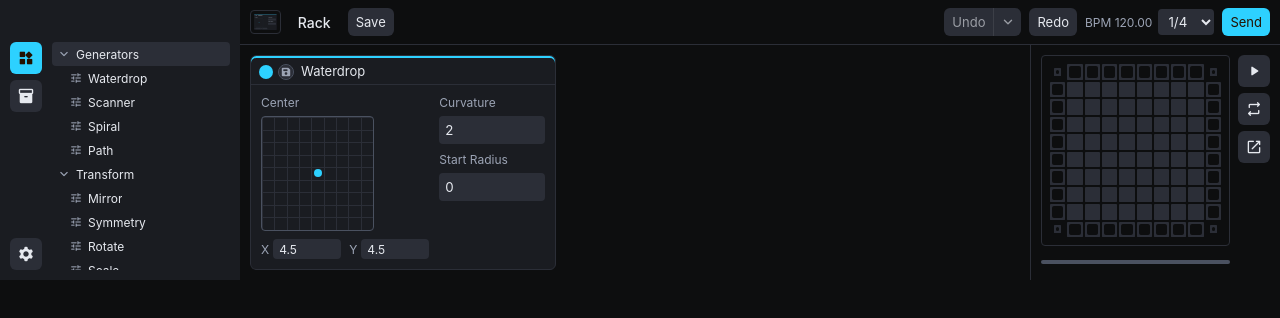
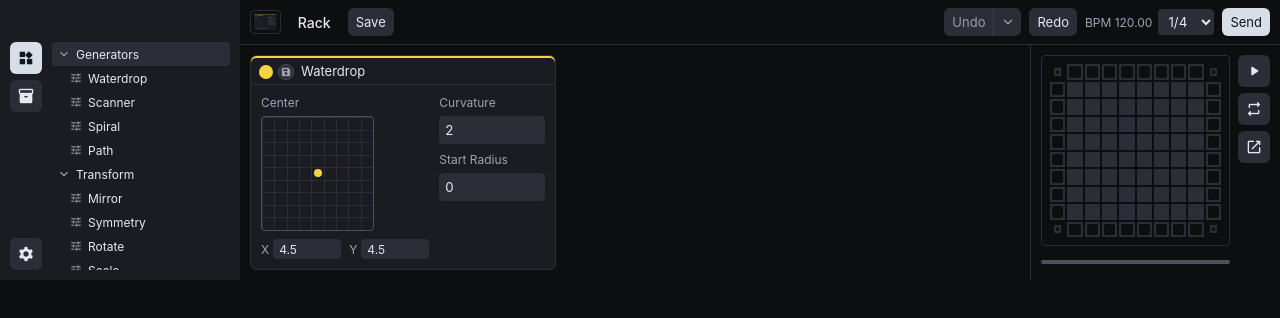
Before and after one commit to sihyunlts/compass, a Svelte app: page / in a window 1280 px wide. Shown: the top 318 px of the page. Built offline with nearby package versions, Linux system fonts and the light colour scheme.

Commit message:
feat(renderer): theme device category accents

```diff
--- a/src/renderer/components/DeviceCard.svelte
+++ b/src/renderer/components/DeviceCard.svelte
@@ -3,8 +3,9 @@
 <script lang="ts">
   /** Renders the shared device card shell and mounts the kind-specific editor body. */
   import { tick } from 'svelte';
+  import type { GeneratorDeviceNode } from '../../shared/model';
+  import { getDeviceBrowserCategory } from '../features/editor/device-browser-categories';
   import { getRendererDeviceDefinition } from '../../devices';
-  import type { GeneratorDeviceNode } from '../../shared/model';
 
   let {
     device,
@@ -62,9 +63,8 @@
   const isDeviceDisabled = $derived(!device.enabled || isDisabledByGroup);
   const isInlineRenaming = $derived(isRenaming && !isCollapsed);
   const deviceDefinition = $derived(getRendererDeviceDefinition(device.kind));
-  const deviceCardClass = $derived(
-    deviceDefinition.group === 'generator' ? 'device-card instrument' : 'device-card effect',
-  );
+  const deviceCategory = $derived(getDeviceBrowserCategory(device.kind));
+  const deviceCardStyle = $derived(`--device-category-accent:var(${deviceCategory.accentColorVar});`);
   const DeviceEditor = $derived(deviceDefinition.editor);
 
   $effect(() => {
@@ -94,7 +94,8 @@
 </script>
 
 <div
-  class={deviceCardClass}
+  class="device-card"
+  style={deviceCardStyle}
   class:is-disabled={isDeviceDisabled}
   class:is-collapsed={isCollapsed}
   class:is-selected={isSelected}
@@ -171,6 +172,8 @@
 
 <style lang="scss">
   .device-card {
+    --device-category-accent: var(--category-generators-500);
+    --accent-500: var(--device-category-accent);
     display: flex;
     flex-direction: column;
     flex: 0 0 auto;
@@ -185,13 +188,7 @@
       }
     }
 
-    &.instrument {
-      box-shadow: inset 0 .125rem 0 0 var(--accent-500);
-    }
-
-    &.effect {
-      box-shadow: inset 0 .125rem 0 0 var(--effect-500);
-    }
+    box-shadow: inset 0 .125rem 0 0 var(--device-category-accent);
 
     .device-head {
       padding: var(--gap-8) var(--gap-8) var(--gap-4);
@@ -214,6 +211,10 @@
         align-items: center;
         gap: var(--gap-6);
         flex: 0 0 auto;
+      }
+
+      .device-toggle:checked {
+        background-color: var(--device-category-accent);
       }
 
       .device-title,
--- a/src/renderer/components/TimeWindowEditor.svelte
+++ b/src/renderer/components/TimeWindowEditor.svelte
@@ -180,6 +180,7 @@
 
 <style lang="scss">
   .time-window-editor {
+    --time-window-accent: var(--device-category-accent, var(--category-time-500));
     display: flex;
     flex-direction: column;
     gap: var(--gap-8);
@@ -237,7 +238,7 @@
       cursor: pointer;
 
       &.selected {
-        background: var(--effect-500);
+        background: var(--time-window-accent);
         color: var(--neutral-00);
       }
     }
@@ -259,7 +260,7 @@
     padding: var(--gap-10) var(--gap-10) var(--gap-12);
 
     &.is-invalid {
-      border-color: var(--effect-500);
+      border-color: var(--time-window-accent);
 
       .time-window-selected-span {
         opacity: 0;
@@ -309,7 +310,7 @@
     min-width: 0;
     background:
       linear-gradient(180deg, rgb(var(--rgb-white) / 0.14), rgb(var(--rgb-white) / 0.04)),
-      var(--effect-500);
+      var(--time-window-accent);
     opacity: 0.88;
   }
 
@@ -317,7 +318,7 @@
     .time-window-selected-span {
       background:
         linear-gradient(180deg, rgb(var(--rgb-white) / 0.1), rgb(var(--rgb-white) / 0.02)),
-        var(--effect-500);
+        var(--time-window-accent);
       box-shadow:
         inset 0 0 0 1px rgb(var(--rgb-white) / 0.12),
         0 0 0 1px rgb(var(--rgb-black) / 0.18);
@@ -339,7 +340,7 @@
           rgb(var(--rgb-white) / 0.04) 12px
         ),
         linear-gradient(180deg, rgb(var(--rgb-white) / 0.12), rgb(var(--rgb-white) / 0.02)),
-        var(--effect-500);
+        var(--time-window-accent);
       opacity: 0.94;
     }
 
@@ -353,7 +354,7 @@
     bottom: 0;
     left: var(--playhead, 0%);
     width: 2px;
-    background: var(--accent-500);
+    background: var(--time-window-accent);
     transform: translateX(-1px);
     box-shadow: 0 0 0 1px rgb(var(--rgb-white) / 0.12);
   }
--- a/src/renderer/features/editor/device-browser-categories.ts
+++ b/src/renderer/features/editor/device-browser-categories.ts
@@ -5,9 +5,13 @@ import {
 } from '../../../devices';
 import type { BrowserTreeDeviceFolderNode, BrowserTreeDeviceLeafNode } from '../../components/browser-tree-types';
 
-interface DeviceBrowserCategoryDefinition {
+export type DeviceBrowserCategoryId = 'generators' | 'transform' | 'time' | 'utility';
+
+export interface DeviceBrowserCategoryDefinition {
+  categoryId: DeviceBrowserCategoryId;
   id: string;
   label: string;
+  accentColorVar: `--${string}`;
   deviceKinds: readonly RendererDeviceKind[];
 }
 
@@ -22,23 +26,31 @@ const toDeviceLeafNode = (
 
 const DEVICE_BROWSER_CATEGORY_DEFINITIONS = [
   {
+    categoryId: 'generators',
     id: 'device-group:generators',
     label: 'Generators',
+    accentColorVar: '--category-generators-500',
     deviceKinds: ['waterdrop', 'scanner', 'spiral', 'path'],
   },
   {
+    categoryId: 'transform',
     id: 'device-group:transform',
     label: 'Transform',
+    accentColorVar: '--category-transform-500',
     deviceKinds: ['mirror', 'symmetry', 'rotate', 'scale', 'translate'],
   },
   {
+    categoryId: 'time',
     id: 'device-group:time',
     label: 'Time',
+    accentColorVar: '--category-time-500',
     deviceKinds: ['trim', 'stretch', 'reverse'],
   },
   {
+    categoryId: 'utility',
     id: 'device-group:utility',
     label: 'Utility',
+    accentColorVar: '--category-utility-500',
     deviceKinds: ['mask', 'color', 'modulator'],
   },
 ] as const satisfies readonly DeviceBrowserCategoryDefinition[];
@@ -69,6 +81,14 @@ const validateDeviceBrowserCategories = (
 
 validateDeviceBrowserCategories(DEVICE_BROWSER_CATEGORY_DEFINITIONS);
 
+const DEVICE_BROWSER_CATEGORY_BY_KIND = new Map<RendererDeviceKind, DeviceBrowserCategoryDefinition>();
+
+for (const definition of DEVICE_BROWSER_CATEGORY_DEFINITIONS) {
+  for (const kind of definition.deviceKinds) {
+    DEVICE_BROWSER_CATEGORY_BY_KIND.set(kind, definition);
+  }
+}
+
 export const DEVICE_BROWSER_TREE: BrowserTreeDeviceFolderNode[] =
   DEVICE_BROWSER_CATEGORY_DEFINITIONS.map((definition) => ({
     kind: 'folder',
@@ -77,3 +97,14 @@ export const DEVICE_BROWSER_TREE: BrowserTreeDeviceFolderNode[] =
     label: definition.label,
     children: definition.deviceKinds.map((kind) => toDeviceLeafNode(kind)),
   }));
+
+export const getDeviceBrowserCategory = (
+  kind: RendererDeviceKind,
+): DeviceBrowserCategoryDefinition => {
+  const category = DEVICE_BROWSER_CATEGORY_BY_KIND.get(kind);
+  if (!category) {
+    throw new Error(`Missing device browser category for kind: ${kind}`);
+  }
+
+  return category;
+};
--- a/src/renderer/styles/tokens.scss
+++ b/src/renderer/styles/tokens.scss
@@ -8,9 +8,13 @@
   --neutral-40: #6b7280;
   --neutral-50: #9ca4b5;
   --neutral-90: #e6e9ef;
-  --accent-500: #2dd1ff;
-  --accent-050: #231100;
+  --accent-500: #d8dee8;
+  --accent-050: #13161b;
   --effect-500: #f5d442;
+  --category-generators-500: #f5d442;
+  --category-transform-500: #2dd1ff;
+  --category-time-500: #3cffba;
+  --category-utility-500: #d94fff;
   --rgb-white: 255 255 255;
   --rgb-led-default: 255 166 57;
   --alpha-04: 0.04;
```
